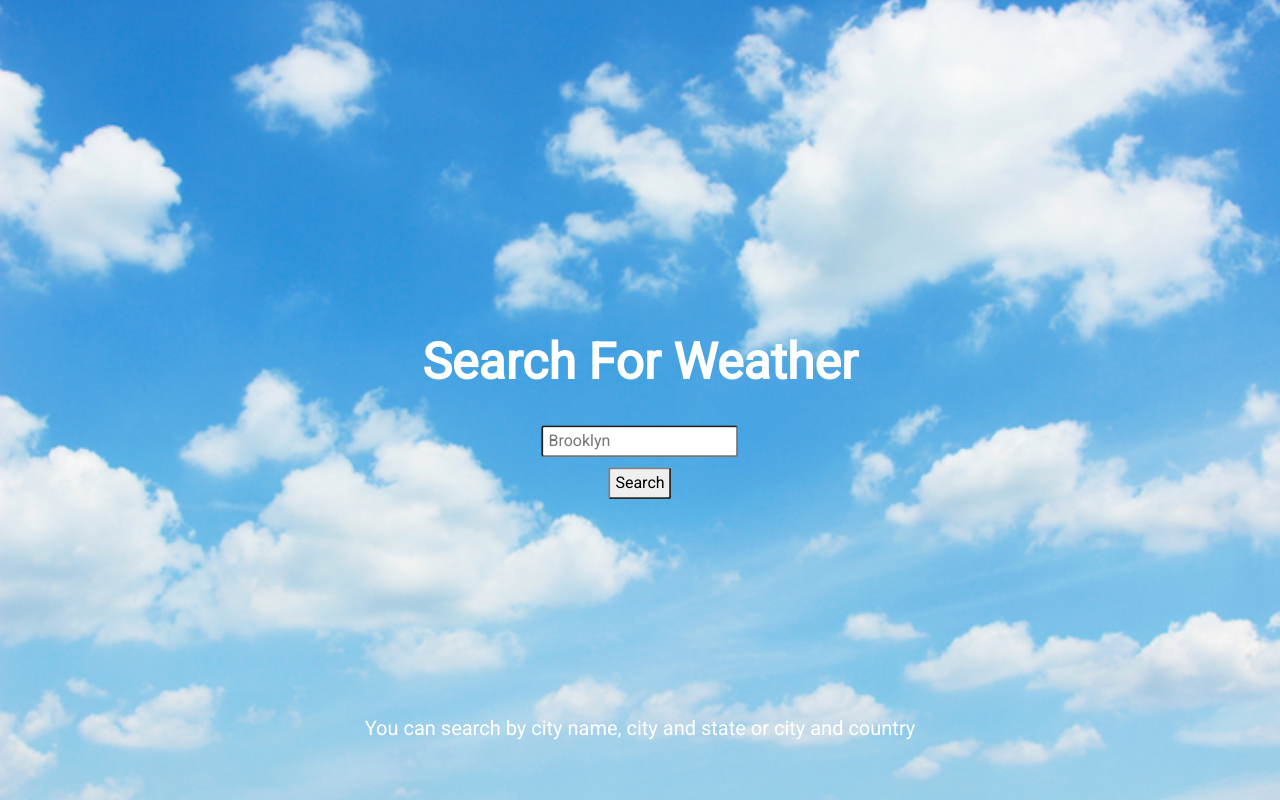
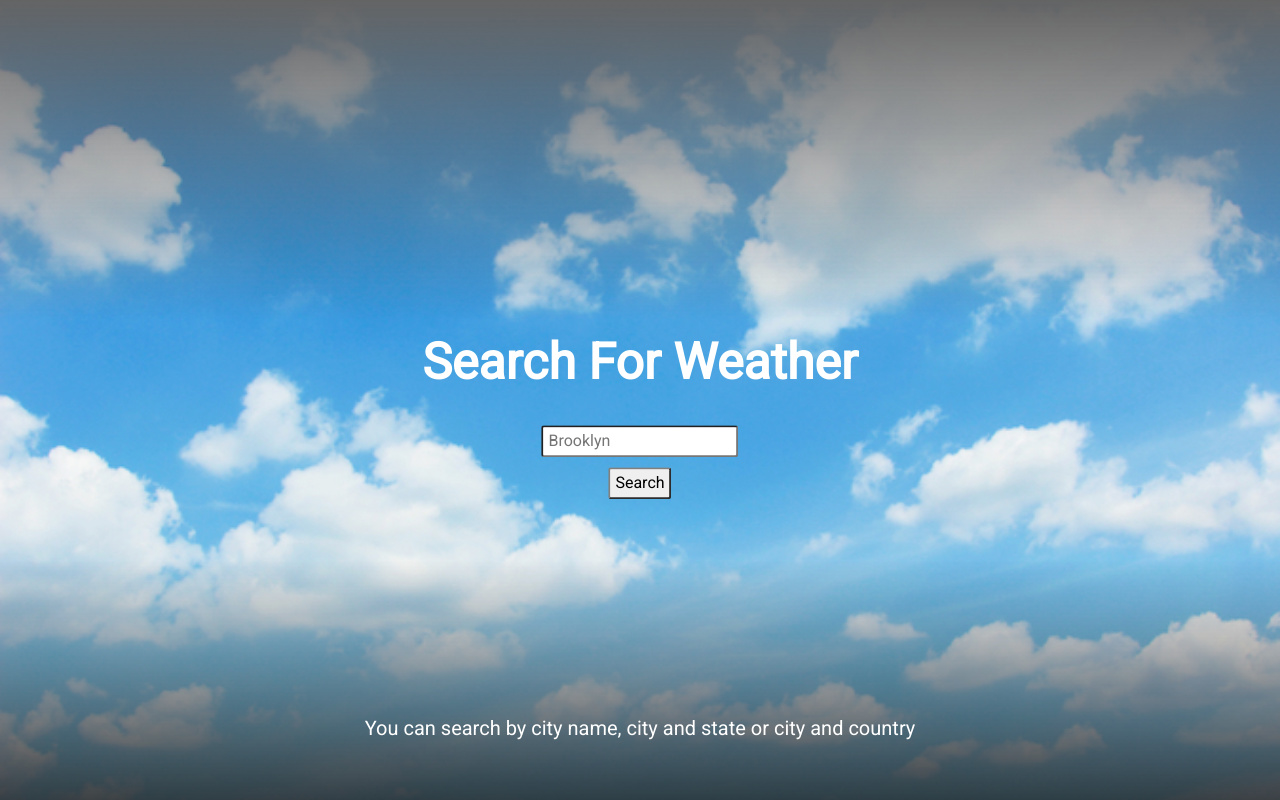
Before and after one commit to Laurawbrooklyn/weather-app-project, a website: page templates/home.html in a window 1280 px wide. Drawn offline with nearby package versions, Linux system fonts and the light colour scheme.

Commit message:
fixed gradient on home page

```diff
--- a/templates/home.html
+++ b/templates/home.html
@@ -12,9 +12,8 @@
 <body>
 
 	<div class="home-image">
-		<div class="gradient-top">
-		</div>
-
+		<div class="gradient gradient-top"></div>
+		<div class="gradient gradient-bottom"></div>
 		<div class="home-text">
 			<h1>Search For Weather</h1>
 			<input type="text" placeholder="Brooklyn" id="city-search" name= "city-name" value = "">
--- a/templates/style.css
+++ b/templates/style.css
@@ -69,13 +69,27 @@ body, html {
 }
 
 .gradient-top {
-  color: black;
+  background: -webkit-linear-gradient(rgba(0, 0, 0, 0.7), rgba(0, 0, 0, 0)); /* For Safari 5.1 to 6.0 */
+  background: -o-linear-gradient(rgba(0, 0, 0, 0.7), rgba(0, 0, 0, 0)); /* For Opera 11.1 to 12.0 */
+  background: -moz-linear-gradient(rgba(0, 0, 0, 0.7), rgba(0, 0, 0, 0)); /* For Firefox 3.6 to 15 */
+  background: linear-gradient(rgba(100, 100, 100, 1), rgba(0, 0, 0, 0)); /* Standard syntax */
   position: fixed;
   top: 0px;
   right: 0px;
   left: 0px;
   height: 40%;
-  z-index: 100;
+}
+
+.gradient-bottom {
+  background: -webkit-linear-gradient(rgba(0, 0, 0, 0), rgba(0, 0, 0, 0.7)); /* For Safari 5.1 to 6.0 */
+  background: -o-linear-gradient(rgba(0, 0, 0, 0), rgba(0, 0, 0, 0.7)); /* For Opera 11.1 to 12.0 */
+  background: -moz-linear-gradient(rgba(0, 0, 0, 0), rgba(0, 0, 0, 0.7)); /* For Firefox 3.6 to 15 */
+  background: linear-gradient(rgba(0, 0, 0, 0), rgba(0, 0, 0, 0.7)); /* Standard syntax */
+  position: fixed;
+  bottom: 0px;
+  right: 0px;
+  left: 0px;
+  height: 30%;
 }
 
 @media (max-width: 500px) {
```
Also changed, not shown: 1 other file.
